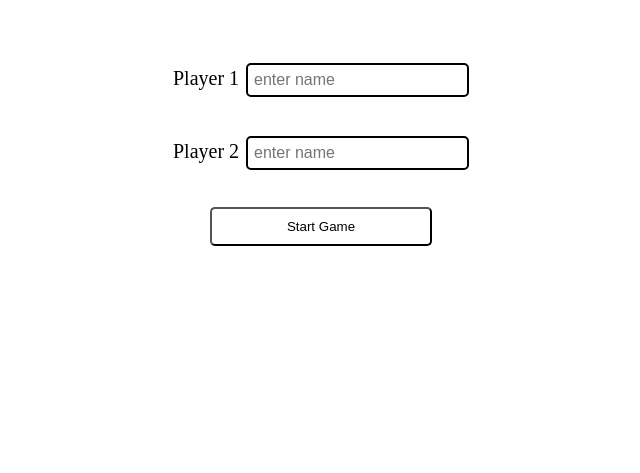
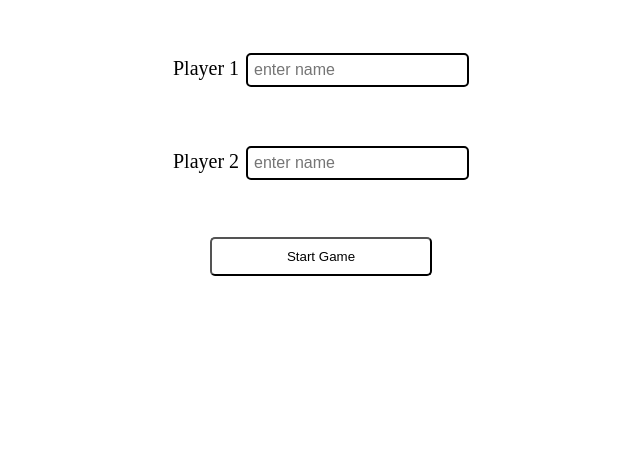
Before and after one commit to acciojob/tictactoe-Bluetooth-stack, a website: page main.html in a window 1280 px wide. Shown: the part 343-816 px from the top of the page, without its empty margins (319-959 px from the left). Drawn offline with Linux system fonts and the light colour scheme.

Commit message:
created a submission

```diff
--- a/styles.css
+++ b/styles.css
@@ -8,7 +8,7 @@
 }
 
 .inputs{
-    height: 50%;
+    height: 60%;
     display: flex;
     /* display: none; */
     flex-direction: column;
```
